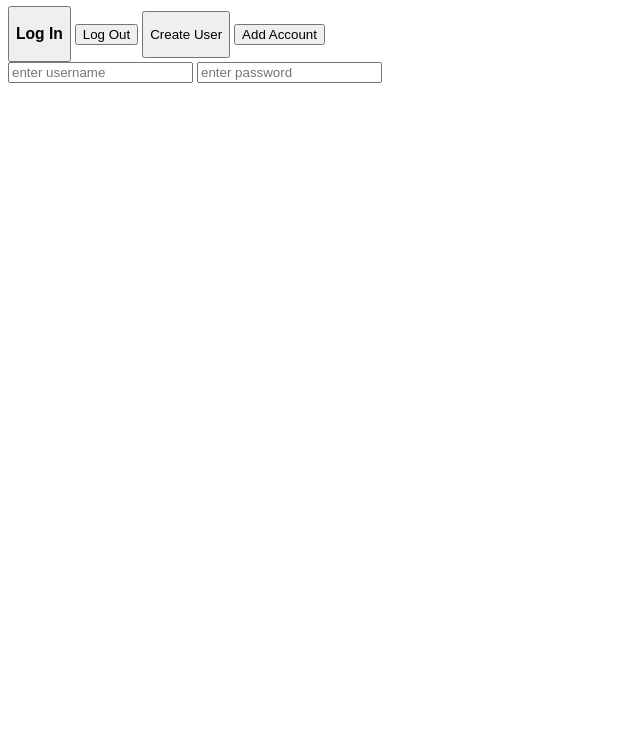
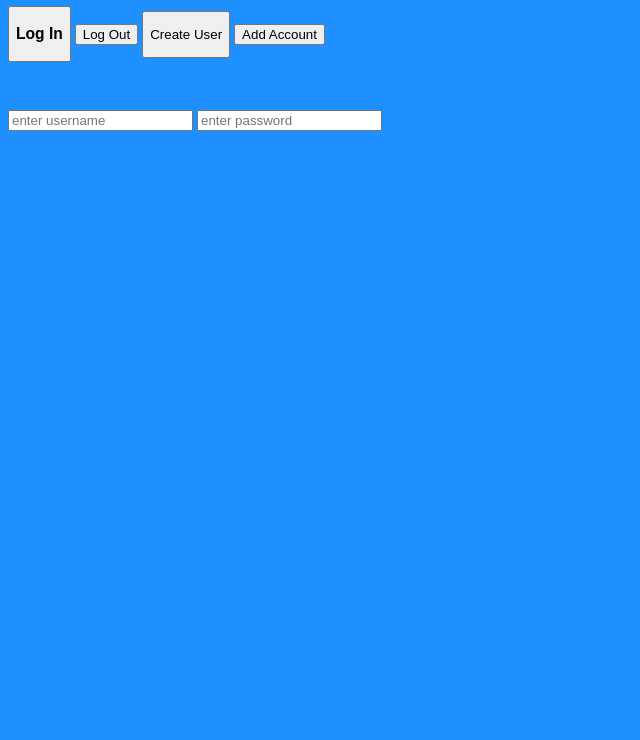
Before and after one commit to whoever11/u1_CSS_Flex_and_GridTT, a plain HTML site: page index.html in a window 1280 px wide. Shown: the part 60-800 px from the top of the page, without its empty margins (0-640 px from the left). Drawn offline with Linux system fonts and the light colour scheme.

Commit message:
updating style

```diff
--- a/index.html
+++ b/index.html
@@ -15,11 +15,11 @@
         <button> Add Account</button>
     </div>
 
-
+    <div class ="user-info-container">
     <form id="user-info">
         <input type="text" placeholder="enter username"/>
         <input type="password"  placeholder="enter password"/>
     </form>
-
+</div>
 
 </body>
--- a/style.css
+++ b/style.css
@@ -0,0 +1,7 @@
+body {
+    background-color:dodgerblue
+}
+
+.user-info-container {
+    margin-top: 3rem;
+}
```
